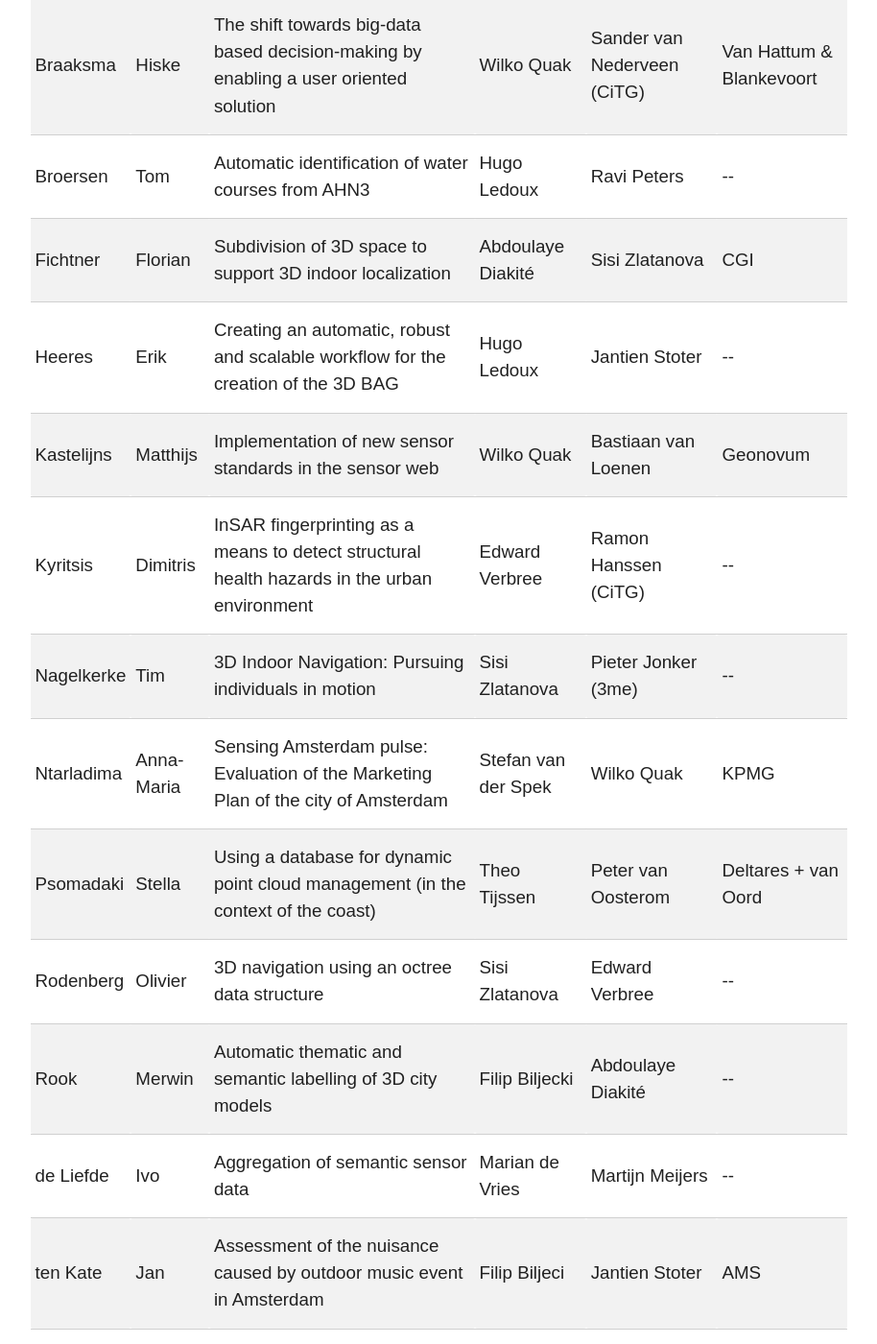
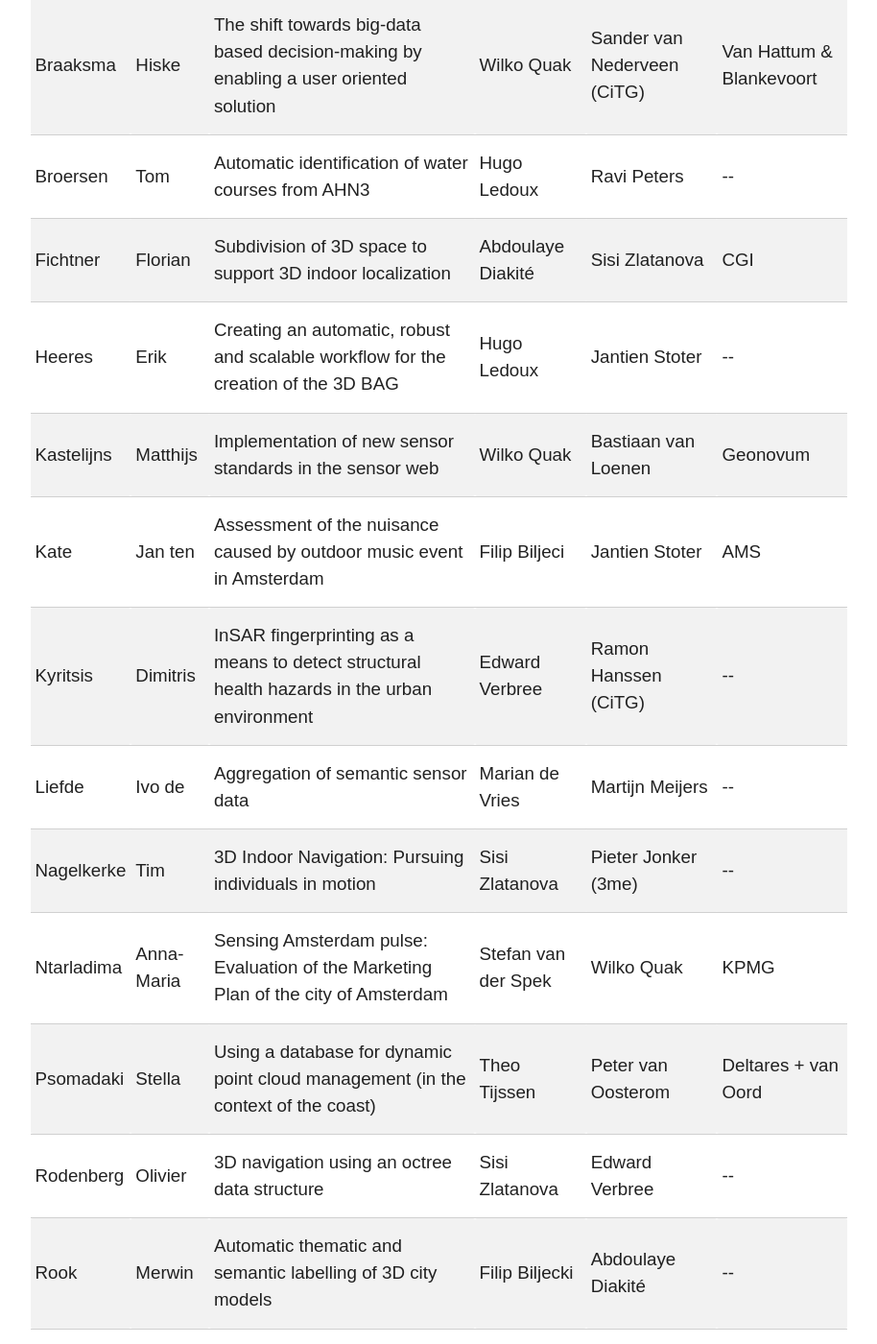
Before and after one commit to tudelft3d/geo2020, a Jekyll site: the page built from inprogress/index.md, in a window 1280 px wide and 1400 px high, scrolled down 304 px. Shown: the whole window at 96% size, without its empty margins (183-1097 px from the left). Built offline with Jekyll 4.4.1, drawn with Linux system fonts in a browser that asks for light colours; nearby versions of some CDN libraries.

```diff
--- a/_data/students_current.yml
+++ b/_data/students_current.yml
@@ -1,6 +1,6 @@
 
-- surname: ten Kate
-  name: Jan
+- surname: Kate
+  name: Jan ten
   title: "Assessment of the nuisance caused by outdoor music event in Amsterdam"
   start: 2015/09
   mentor1: Filip Biljeci
@@ -62,8 +62,8 @@
   company: "--"
 
 
-- surname: de Liefde
-  name: Ivo
+- surname: Liefde
+  name: Ivo de
   title: "Aggregation of semantic sensor data"
   start: 2015/09
   mentor1: Marian de Vries
```
